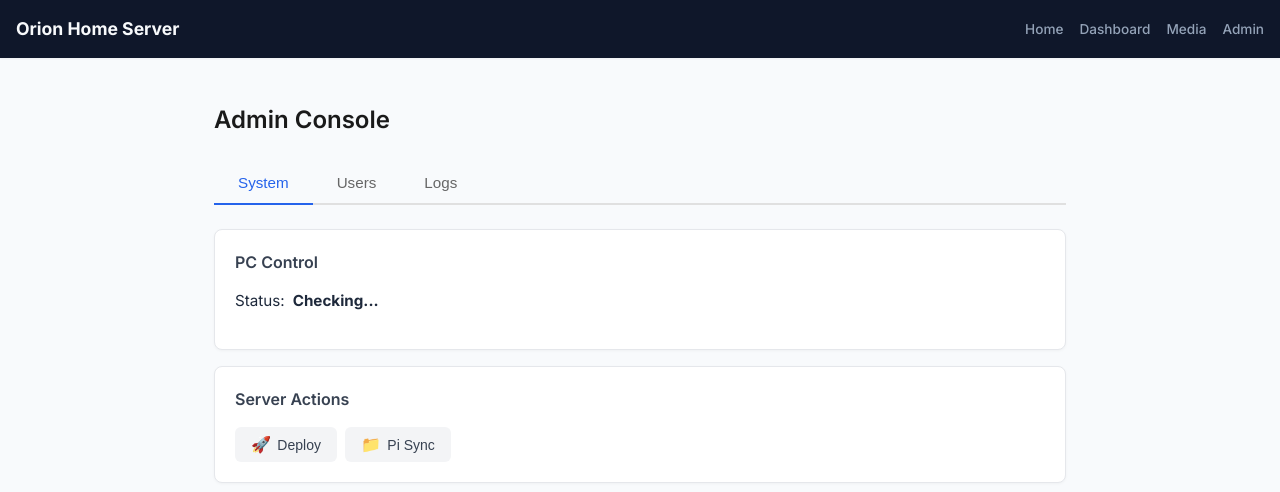
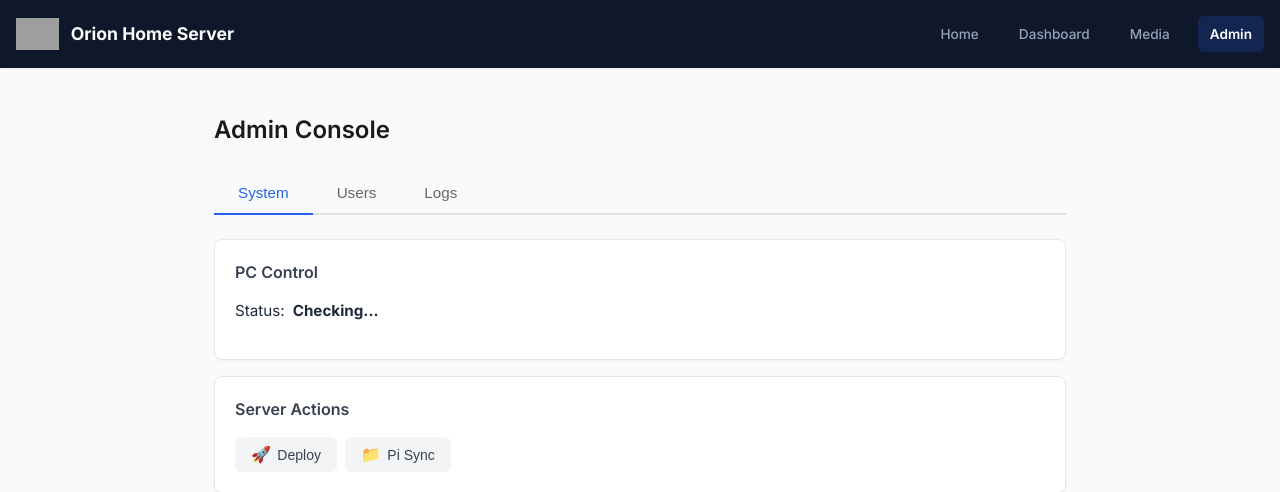
Before and after one commit to orionnishu/orion-app, a FastAPI app: template app/templates/admin.html in a window 1280 px wide. Shown: the top 492 px of the page. Run offline with FastAPI, Linux system fonts and the light colour scheme; the template is opened without the code that fills it, so the values that code supplies are empty; grey boxes are pictures that could not be loaded.

Commit message:
feat: Brand refresh with new Logo and UI improvements
- Added premium transparent vector logo in header
- Improved navigation with active tab highlighting (pill style)
- Updated global styles for logo alignment

```diff
--- a/app/static/style.css
+++ b/app/static/style.css
@@ -33,6 +33,18 @@ header {
     min-width: 0;
 }
 
+.logo-container {
+    display: flex;
+    align-items: center;
+    gap: 0.75rem;
+    text-decoration: none;
+}
+
+.logo {
+    height: 32px;
+    width: auto;
+}
+
 header h1 {
     margin: 0;
     font-size: 1.1rem;
@@ -52,11 +64,20 @@ nav a {
     text-decoration: none;
     font-size: 0.85rem;
     font-weight: 500;
-    transition: color 0.15s;
+    transition: all 0.2s;
+    padding: 0.5rem 0.75rem;
+    border-radius: 6px;
 }
 
 nav a:hover {
     color: #f8fafc;
+    background: rgba(255, 255, 255, 0.05);
+}
+
+nav a.active {
+    color: #fff;
+    background: rgba(37, 99, 235, 0.2);
+    font-weight: 600;
 }
 
 main {
--- a/app/templates/base.html
+++ b/app/templates/base.html
@@ -17,12 +17,19 @@
 <body>
 
     <header>
-        <h1>Orion Home Server</h1>
+        {% set root = request.scope.get('root_path', '') %}
+        {% set path = request.url.path %}
+
+        <a href="{{ root }}/" class="logo-container">
+            <img src="{{ root }}/static/logo.png" alt="Orion Logo" class="logo">
+            <h1>Orion Home Server</h1>
+        </a>
+
         <nav>
-            <a href="{{ request.scope.get('root_path', '') }}/">Home</a>
-            <a href="{{ request.scope.get('root_path', '') }}/dashboard">Dashboard</a>
-            <a href="{{ request.scope.get('root_path', '') }}/media">Media</a>
-            <a href="{{ request.scope.get('root_path', '') }}/admin">Admin</a>
+            <a href="{{ root }}/" class="{{ 'active' if path == root ~ '/' or path == root else '' }}">Home</a>
+            <a href="{{ root }}/dashboard" class="{{ 'active' if '/dashboard' in path else '' }}">Dashboard</a>
+            <a href="{{ root }}/media" class="{{ 'active' if '/media' in path else '' }}">Media</a>
+            <a href="{{ root }}/admin" class="{{ 'active' if '/admin' in path else '' }}">Admin</a>
         </nav>
     </header>
 
```
Also changed, not shown: task.md (+6 -0 lines).
